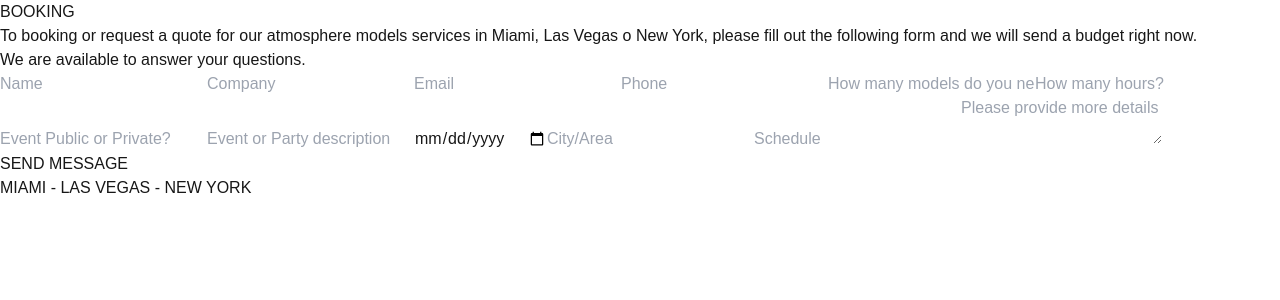
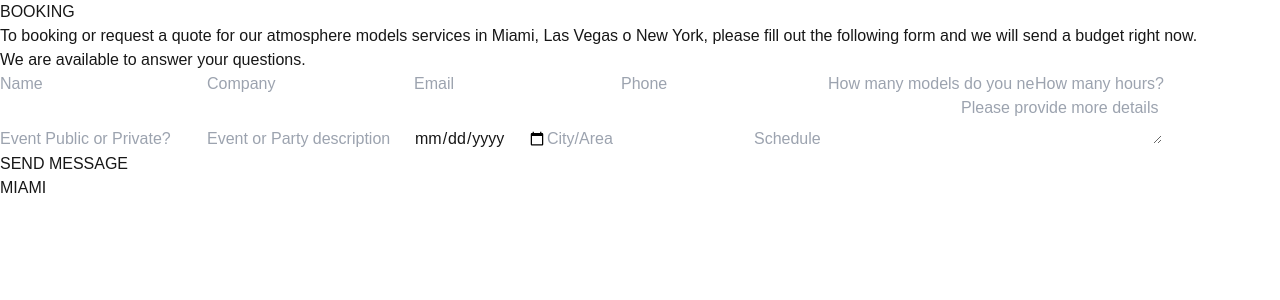
Before and after one commit to crazygame770/model-booking, a Next.js app: page / in a window 1280 px wide. Shown: the top 300 px of the page. Built offline with nearby package versions, Linux system fonts and the light colour scheme.

Commit message:
only for Miami

```diff
--- a/src/app/page.tsx
+++ b/src/app/page.tsx
@@ -142,7 +142,7 @@ export default function Home() {
       </form>
 
       <div className="text-center mt-8 text-gray-700">
-        MIAMI - LAS VEGAS - NEW YORK
+        MIAMI
       </div>
     </main>
   );
```
